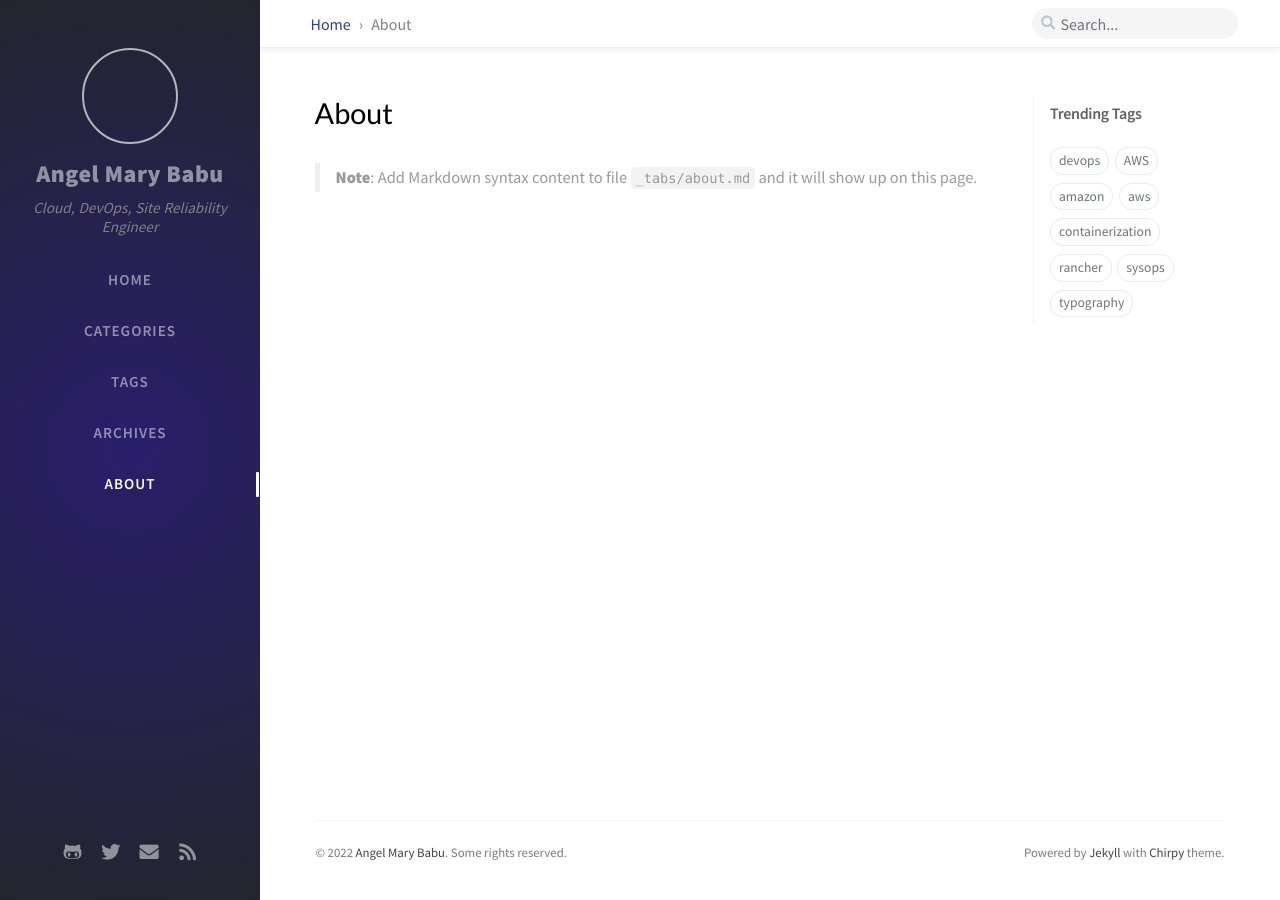
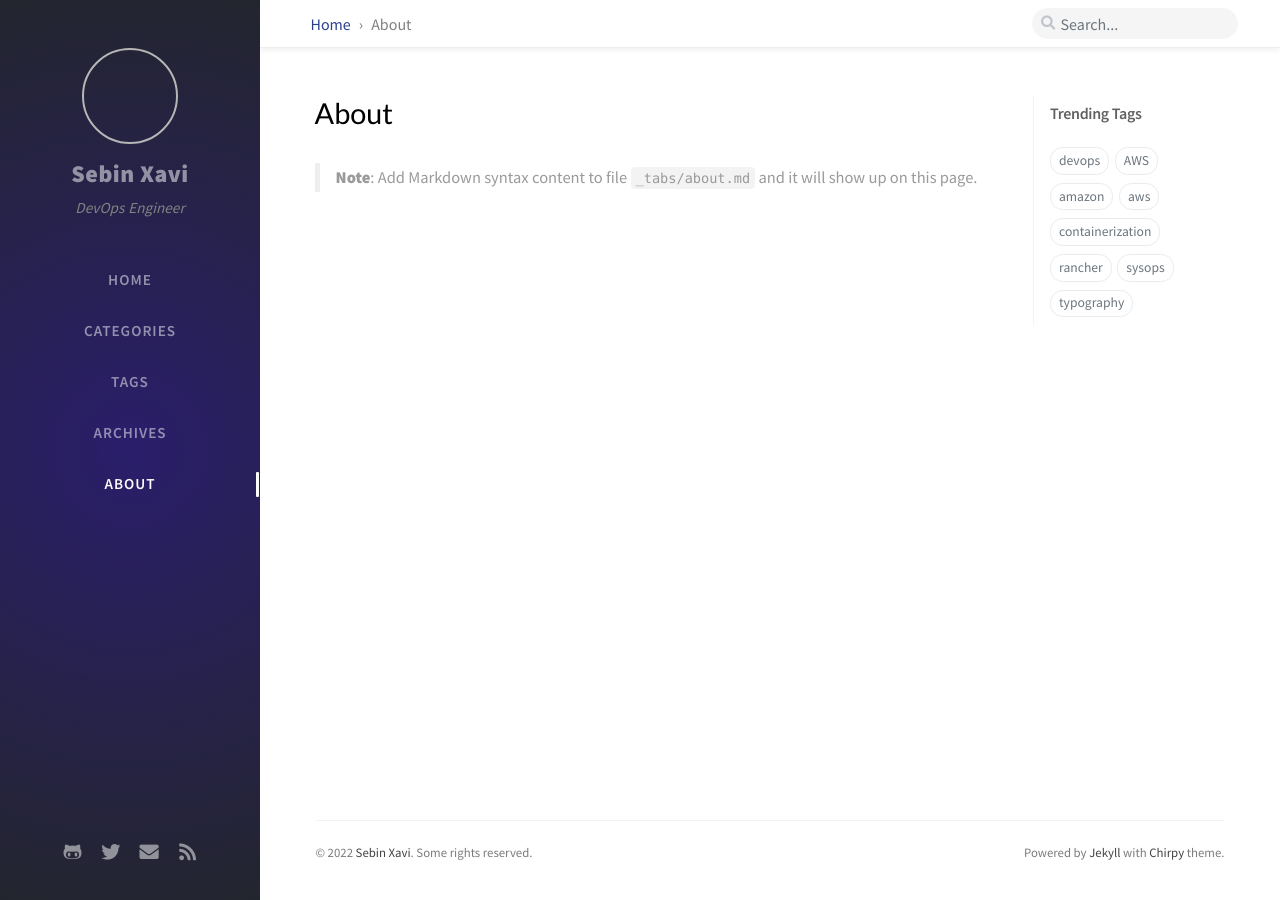
Before and after one commit to sebinxavi/sebinxavi.github.io, a Jekyll site: the page built from _tabs/about.md, in a window 1280 px wide. Built offline with Jekyll 4.4.1, drawn with Linux system fonts in a browser that asks for light colours; nearby versions of some CDN libraries; comment, search, counter and statistics services are not loaded.

Commit message:
Update _config.yml

```diff
--- a/_config.yml
+++ b/_config.yml
@@ -22,32 +22,32 @@ timezone: Asia/Kolkata
 # jekyll-seo-tag settings › https://github.com/jekyll/jekyll-seo-tag/blob/master/docs/usage.md
 # ↓ --------------------------
 
-title: Angel Mary Babu                       # the main title
+title: Sebin Xavi                       # the main title
 
-tagline: Cloud, DevOps, Site Reliability Engineer   # it will display as the sub-title
+tagline: DevOps Engineer   # it will display as the sub-title
 
 description: >-                        # used by seo meta and the atom feed
   Cloud, DevOps, Site Reliability Engineer
 
 # fill in the protocol & hostname for your site, e.g., 'https://username.github.io'
-url: 'https://angelmarybabu.github.io'
+url: 'https://sebinxavi.github.io'
 
 github:
-  username: angelmarybabu             # change to your github username
+  username: sebinxavi             # change to your github username
 
-twitter:
-  username: AngelMaryBabu1            # change to your twitter username
+#twitter:
+#  username: AngelMaryBabu1            # change to your twitter username
 
 social:
   # Change to your full name.
   # It will be displayed as the default author of the posts and the copyright owner in the Footer
-  name: Angel Mary Babu
-  email: angelmarybabu2@gmail.com            # change to your email address
+  name: Sebin Xavi
+  email: sebin.xavi1@gmail.com            # change to your email address
   links:
     # The first element serves as the copyright owner's link
-    - https://twitter.com/AngelMaryBabu1      # change to your twitter homepage
-    - https://github.com/angelmarybabu       # change to your github homepage
-    - https://www.linkedin.com/in/angelmarybabu
+    #- https://twitter.com/AngelMaryBabu1      # change to your twitter homepage
+    - https://github.com/sebinxavi       # change to your github homepage
+    - https://www.linkedin.com/in/sebinxavi
 
 google_site_verification: google_meta_tag_verification # change to your verification string
 
```
